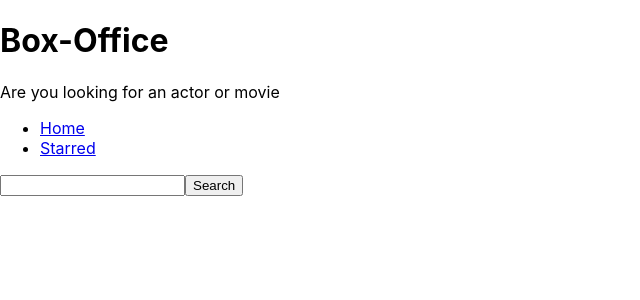
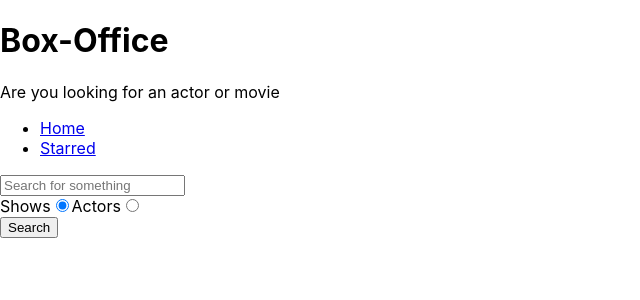
Before and after one commit to DEV-PROG-spec/box-office, a React (Create React App) app: page / in a window 1280 px wide. Shown: the top 300 px of the page, without its empty margins (0-640 px from the left). Built offline with nearby package versions, Linux system fonts and the light colour scheme.

Commit message:
added search option

```diff
--- a/src/pages/Home.js
+++ b/src/pages/Home.js
@@ -1,46 +1,90 @@
-import React,{ useState } from 'react';
+import React, { useState } from 'react';
 import MainPageLayout from '../components/MainPageLayout';
 import { apiGet } from '../misc/config';
 
 const Home = () => {
-  const [input,setInput] = useState('');
-  const [results,setResults] = useState(null);
+  const [input, setInput] = useState('');
+  const [results, setResults] = useState(null);
+  const [searchOption, setSearchOption] = useState('shows');
 
-  const onInputChange = ev =>{
-    setInput(ev.target.value);
-  };
+  const isShowsSearch = searchOption === 'shows';
 
-
-
-  const onSearch = () =>{
-    apiGet(`/search/shows?q=${input}`).then(result =>{
+  const onSearch = () => {
+    apiGet(`/search/${searchOption}?q=${input}`).then(result => {
       setResults(result);
     });
   };
 
-  const onKeyDown = ev =>{
-     if(ev.keyCode === 13){
-       onSearch();
+  const onInputChange = ev => {
+    setInput(ev.target.value);
+  };
+
+  const onKeyDown = ev => {
+    if (ev.keyCode === 13) {
+      onSearch();
+    }
+  };
+
+  const onRadioChange = ev => {
+    setSearchOption(ev.target.value);
+  };
+
+  const renderResults = () => {
+    if (results && results.length === 0) {
+      return <div>No results found..</div>;
     }
 
+    if (results && results.length > 0) {
+      return results[0].show
+        ? results.map(item => <div key={item.show.id}>{item.show.name}</div>)
+        : results.map(item => (
+            <div key={item.person.id}>{item.person.name}</div>
+          ));
+    }
+
+    return null;
   };
-  const renderResults =() => {
-    if(results && results.length === 0){
-        return <div>No Results found.</div>
-    }
-    if(results && results.length > 0){
-        return <div> {results.map( (item)=><div key={item.show.id}>{item.show.name}</div>)}</div>
-    }
-    return null;
-  }
 
   return (
     <MainPageLayout>
-      <input type="text" onChange={onInputChange} onKeyDown={onKeyDown} value={input}/>
-      <button type="button" onClick={onSearch} >Search</button>
+      <input
+        type="text"
+        placeholder="Search for something"
+        onChange={onInputChange}
+        onKeyDown={onKeyDown}
+        value={input}
+      />
+
+      <div>
+        <label htmlFor="shows-search">
+          Shows
+          <input
+            id="shows-search"
+            type="radio"
+            value="shows"
+            checked={isShowsSearch}
+            onChange={onRadioChange}
+          />
+        </label>
+
+        <label htmlFor="actors-search">
+          Actors
+          <input
+            id="actors-search"
+            type="radio"
+            value="people"
+            checked={!isShowsSearch}
+            onChange={onRadioChange}
+          />
+        </label>
+      </div>
+
+      <button type="button" onClick={onSearch}>
+        Search
+      </button>
       {renderResults()}
     </MainPageLayout>
   );
 };
 
-export default Home
+export default Home;
```
